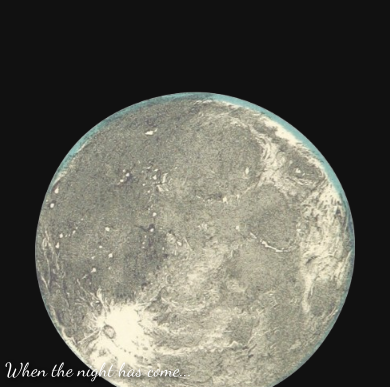
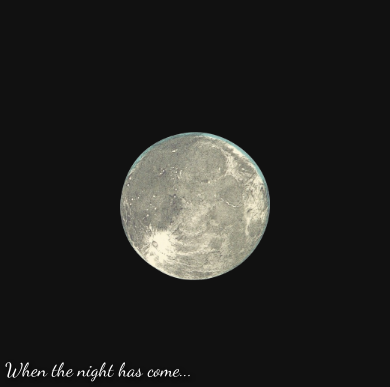
Before and after one commit to josecanaya/colectaxjuli, a plain HTML site: page index.html in a window 390 px wide. Shown: the top 387 px of the page. Drawn offline with Linux system fonts and the light colour scheme.

Commit message:
Actualizaci├│n autom├ítica

```diff
--- a/style.css
+++ b/style.css
@@ -42,21 +42,27 @@ body.fade-out {
   position: absolute;
   top: 50px;                    /* Ajusta esta posición si hace falta */
   left: 50%;
-  transform: translateX(-50%) scale(0.8);
+  transform: translateX(-50%) scale(0.56); /* 0.8 * 0.7 = 0.56 (reducción 30%) */
   opacity: 0;
   transition: opacity 1s ease, transform 1s ease;
+  max-width: 90vw;              /* No exceder el 90% del ancho viewport */
+  height: auto;
+  width: auto;
+  max-height: 70vh;             /* Evitar que ocupe demasiado alto en móviles */
+  box-sizing: border-box;
 }
 
 /* Mostrar con zoom */
 #luna.show, #logo-ojo.show {
   opacity: 1;
-  transform: translateX(-50%) scale(1);
+  transform: translateX(-50%) scale(0.7); /* 1 * 0.7 = 0.7 escala reducida */
 }
 
 /* OJO */
 #logo-ojo {
-  width: 600px;                 /* 120px × 5 */
-  transform: translateX(-50%) scale(0) scaleY(0); /* Comienza cerrado y pequeño */
+  width: 420px;                 /* 600px * 0.7 = 420px (reducción 30%) */
+  max-width: 90vw;              /* Escalable en móviles */
+  transform: translateX(-50%) scale(0) scaleY(0);
   transform-origin: center center;
   opacity: 0;
   transition: opacity 0.5s ease, transform 1s ease;
@@ -64,38 +70,59 @@ body.fade-out {
 
 #logo-ojo.show {
   opacity: 1;
-  animation: abrirOjo 1s forwards ease-in-out; /* Animación de apertura */
+  animation: abrirOjo 1s forwards ease-in-out;
 }
 
 /* Animación de apertura del ojo */
 @keyframes abrirOjo {
   0% {
-    transform: translateX(-50%) scale(1) scaleY(0);
+    transform: translateX(-50%) scale(0.7) scaleY(0);
   }
   60% {
-    transform: translateX(-50%) scale(1) scaleY(1.2); /* Pequeña "sobre-apertura" */
+    transform: translateX(-50%) scale(0.7) scaleY(1.2);
   }
   100% {
-    transform: translateX(-50%) scale(1) scaleY(1);   /* Queda abierto */
+    transform: translateX(-50%) scale(0.7) scaleY(1);
   }
 }
 
 /* LUNA */
 #luna {
-  width: 400px;                 /* 80px × 5 */
+  width: 280px;                 /* 400px * 0.7 = 280px */
+  max-width: 90vw;              /* Escalable en móviles */
   opacity: 0;
   transition: opacity 1s ease, transform 1s ease;
 }
 
 #luna.show {
   opacity: 1;
-  transform: translateX(-50%) scale(1);
+  transform: translateX(-50%) scale(0.7);
 }
 
-
+/* Fondo blanco */
 .fade-white {
   background: #ffffff !important;
   transition: background 1s ease;
+}
+
+/* Media query para pantallas pequeñas */
+@media (max-width: 600px) {
+  #luna, #logo-ojo {
+    max-width: 80vw;
+    max-height: 50vh;
+    width: auto;
+    height: auto;
+    transform: translateX(-50%) scale(0.5) !important;
+  }
+  #luna.show, #logo-ojo.show {
+    transform: translateX(-50%) scale(0.6) !important;
+  }
+  #logo-ojo {
+    width: auto;
+  }
+  #luna {
+    width: auto;
+  }
 }
 
 /* --- Estilos generales --- */
```
